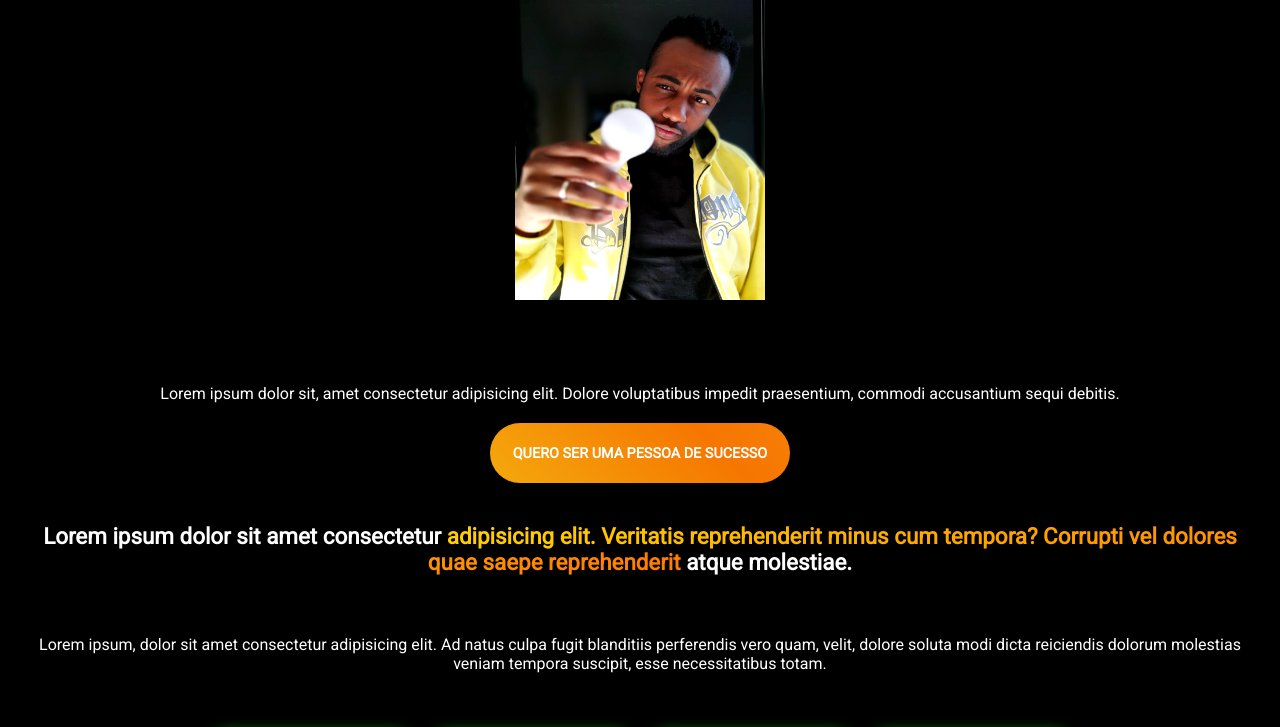
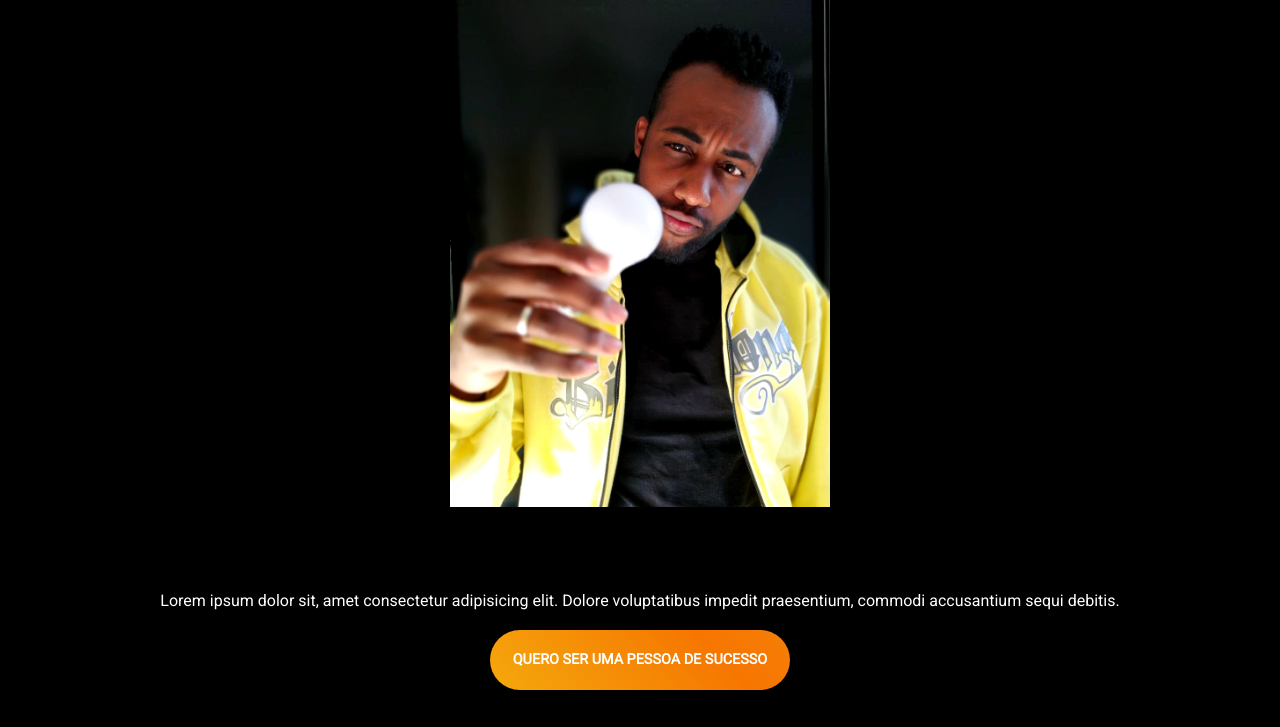
Before and after one commit to MikaelleSPMartins/caradasideias, a plain HTML site: page index.html in a window 1280 px wide. Shown: the top 727 px of the page. Drawn offline with Linux system fonts and the light colour scheme.

Commit message:
alteração do tamanho da foto

```diff
--- a/style.css
+++ b/style.css
@@ -14,9 +14,7 @@
 }
 
 #foto-inicial{
-    width: 100%;
-    height: 300px;
-    max-width: 250px;
+    width: 380px;
 }
 
 .texto-padrao{
```
